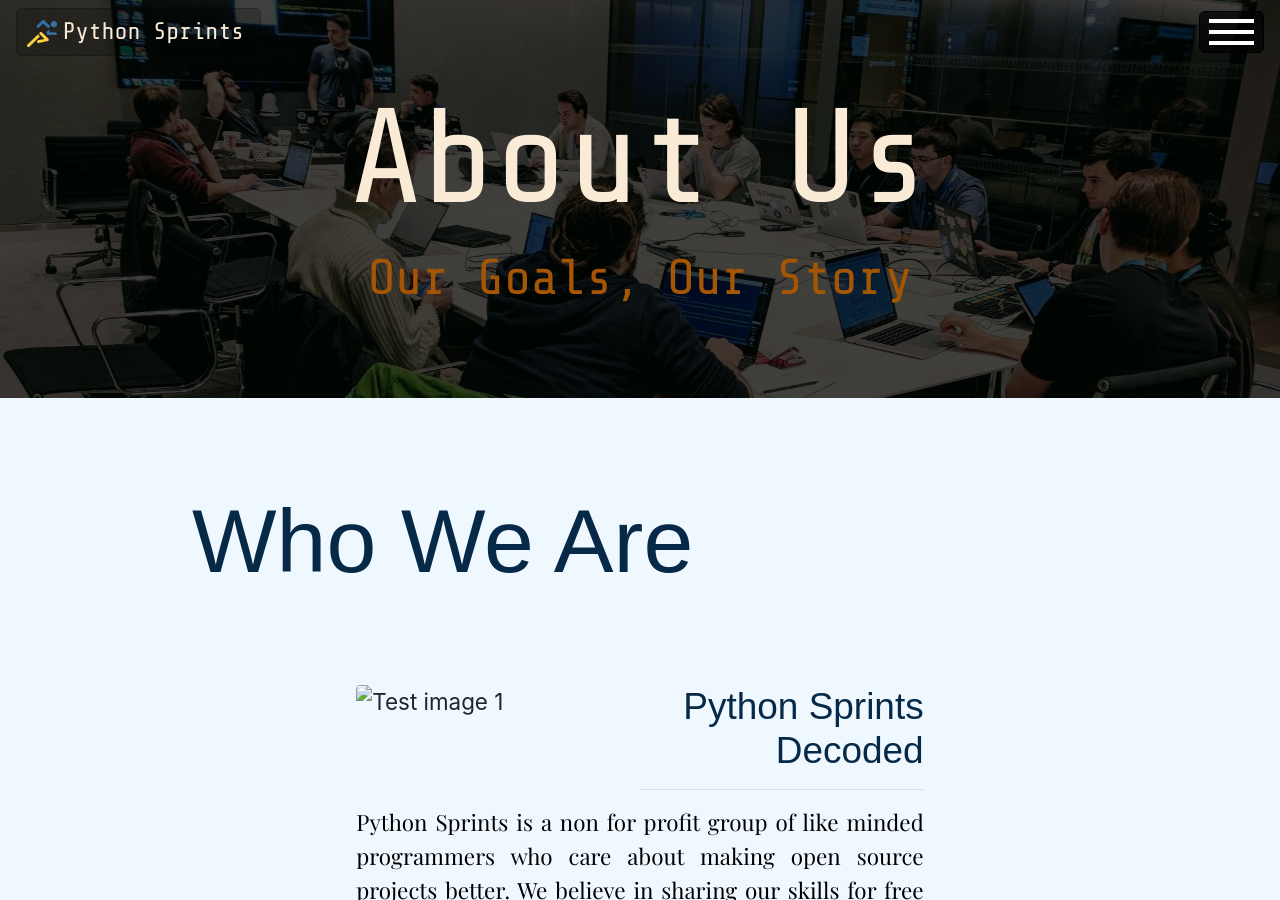
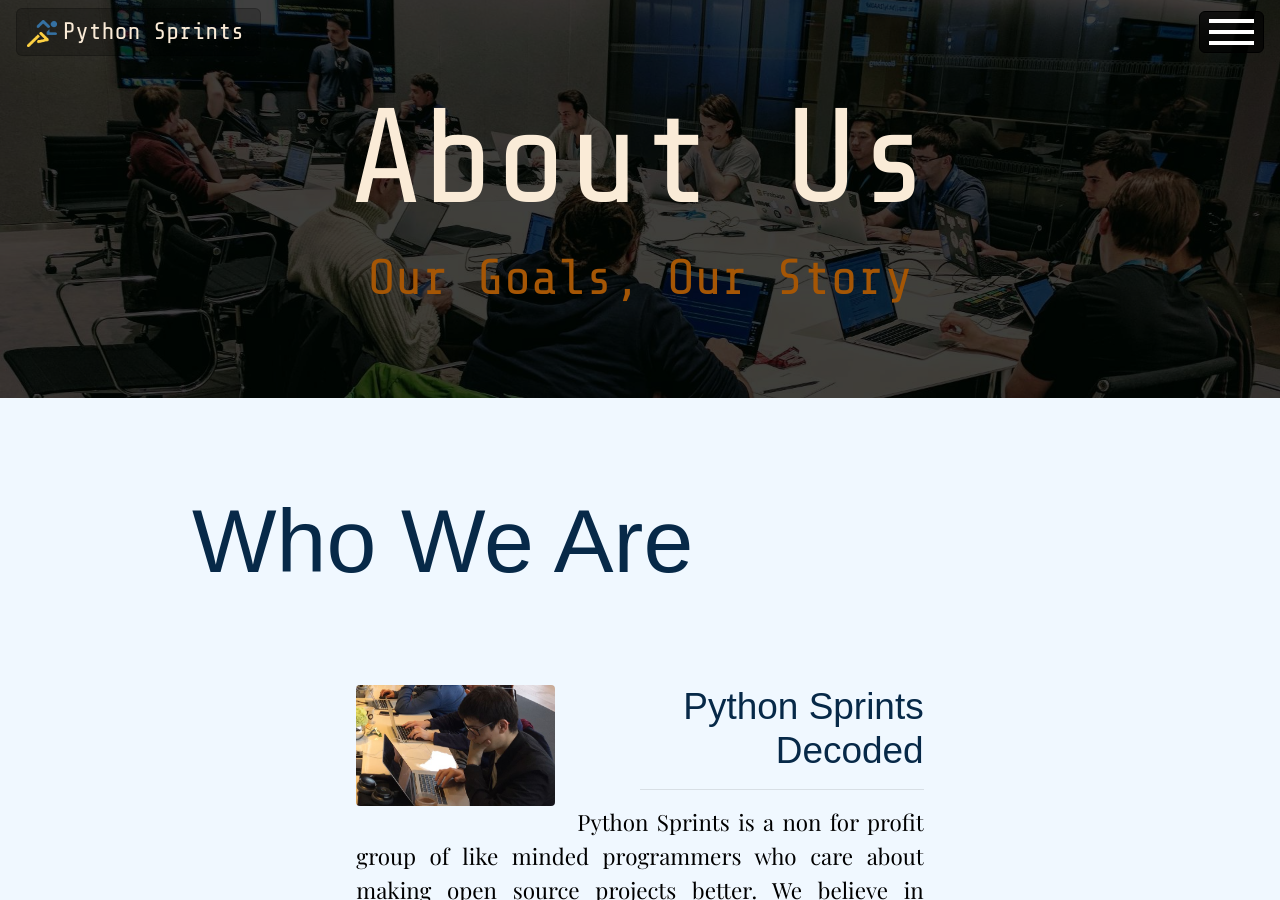
Before and after one commit to python-sprints/python-sprints.github.io, a Jekyll site: the page built from _pages/01_about.html, in a window 1280 px wide and 900 px high. Built offline with Jekyll 4.4.1, drawn with Linux system fonts in a browser that asks for light colours; nearby versions of some CDN libraries; some web fonts are replaced; some of the changed text lies outside the part shown.

Commit message:
Changed images used in the layout. Added content to Our Way part. Added overlay for passion / dedication pictures due to low quality photos. We will have to eventually replace all of those in about section with better ones.

```diff
--- a/_pages/01_about.html
+++ b/_pages/01_about.html
@@ -35,7 +35,7 @@
                 <h2 class="about__section-title-left">Who We Are</h2>
                 <div class="row">
                     <div class="col-md-8 offset-md-2">
-                        <img class="about__paragraph-img-main rounded" src="../static/images/about/python_sprints_decoded_673x411px.JPG" alt="Test image 1">
+                        <img class="about__paragraph-img-main rounded" src="../static/images/about/python_sprints_decoded_673x411px.JPG" alt="Focused on quality">
                         <h2 class="about__paragraph-title-dark">Python Sprints Decoded</h2>
                         <hr class="about__divider-right">
                         <p class="about__paragraph-dark">
@@ -65,14 +65,23 @@
             <div class="about__img-bot-title-container">
                 <h2 class="about__img-bot-title">Dedication</h2>
             </div>
-            <!--<img class="about__img-bot rounded" src="../static/images/about/top_image_964x659px.JPG" alt="Test image 1">-->
         </div>
     </div>
 
     <div class="about__container container-fluid">
         <div class="row">
             <div class="col-12 no-padding-x">
-                <h2 class="about__section-title-left">Our Way</h2>
+                <h2 class="about__section-title-right">Our Way</h2>
+                <div class="row">
+                    <div class="col-md-8 offset-md-2">
+                        <img class="about__paragraph-img-main rounded" src="../static/images/about/teamwork_673x411px.JPG" alt="Teamwork for the win">
+                        <h2 class="about__paragraph-title-dark">Teamwork Rules</h2>
+                        <hr class="about__divider-right">
+                        <p class="about__paragraph-dark">
+                            We believe in helping each other to bring the knowledge in the group up to the highest possible level. Anyone can ask a question and expect aid in their problems during the session. We have people using all kinds of OSes, editors etc. and we all sometimes struggle but a solution is just ask someone else to have a look.
+                        </p>
+                    </div>
+                </div>
             </div>
         </div>
     </div>
--- a/_sass/about.scss
+++ b/_sass/about.scss
@@ -39,6 +39,7 @@
 .about__section-title-right {
   @extend .about__section-title-left;
   text-align: right;
+  margin-top: 5%;
 }
 
 
@@ -95,7 +96,7 @@
   position: absolute;
   top: 0;
   right: 15%;
-  background: url("../images/about/top_image_964x643px.JPG") no-repeat top center;
+  background: linear-gradient(rgba(0, 0, 0, 0.3), rgba(0, 0, 0, 0.3)), url("../images/about/top_img_passion_964x643px.JPG") no-repeat top center;
   background-size: cover;
   overflow: hidden;
   width: 40%;
@@ -115,7 +116,7 @@
     height: 100%;
     content: "";
     display: block;
-    background: linear-gradient(rgba(0, 0, 0, 0.6), rgba(0, 0, 0, 0.3)), url("../images/about/top_image_964x643px.JPG") no-repeat top center;
+    background: linear-gradient(rgba(0, 0, 0, 0.7), rgba(0, 0, 0, 0.7)), url("../images/about/top_img_passion_964x643px.JPG") no-repeat top center;
     background-size: cover;
     filter: blur(2px);
     z-index: -1;
@@ -136,7 +137,7 @@
   left: 15%;
   width: 40%;
   height: 50%;
-  background: url("../images/about/top_image_964x659px.JPG") no-repeat bottom center;
+  background: linear-gradient(rgba(0, 0, 0, 0.3), rgba(0, 0, 0, 0.3)), url("../images/about/bot_img_dedication_964x643px.JPG") no-repeat bottom center;
   background-size: cover;
   overflow: hidden;
   border: $old-white 2px groove;
@@ -155,7 +156,7 @@
     height: 100%;
     content: "";
     display: block;
-    background: linear-gradient(rgba(0, 0, 0, 0.6), rgba(0, 0, 0, 0.3)), url("../images/about/top_image_964x659px.JPG") no-repeat bottom center;
+    background: linear-gradient(rgba(0, 0, 0, 0.7), rgba(0, 0, 0, 0.7)), url("../images/about/bot_img_dedication_964x643px.JPG") no-repeat bottom center;
     background-size: cover;
     filter: blur(2px);
     z-index: -1;
```
Also changed, not shown: static/images/about/bot_img_dedication_964x643px.JPG (added), static/images/about/python_sprints_decoded_673x411px.JPG (added), static/images/about/teamwork_673x411px.JPG (added), static/images/about/top_img_passion_964x643px.JPG (added).
